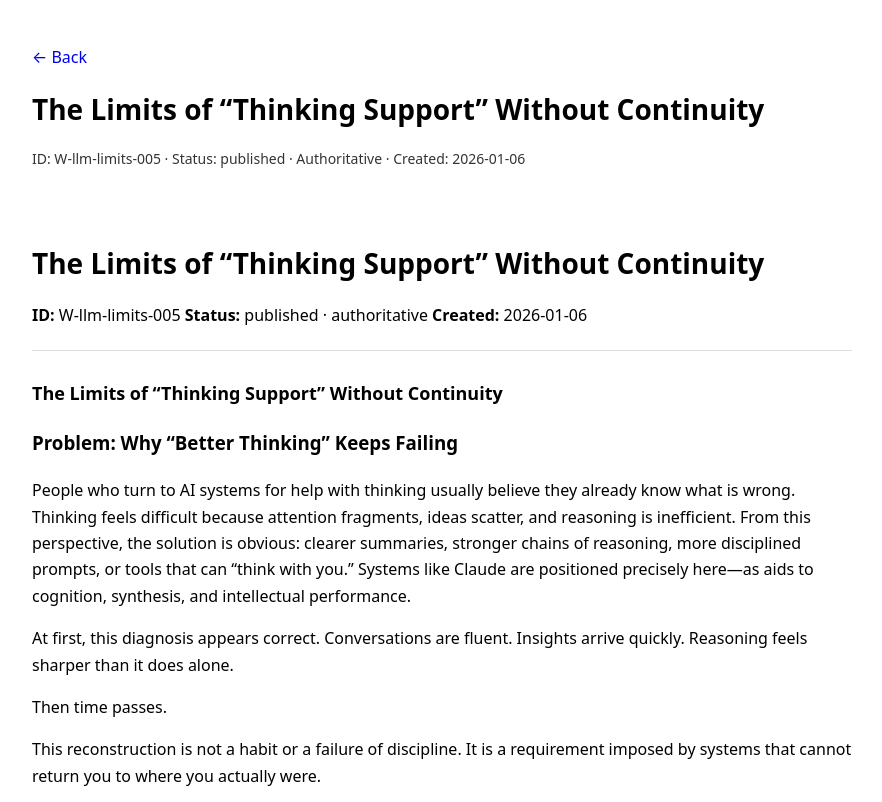
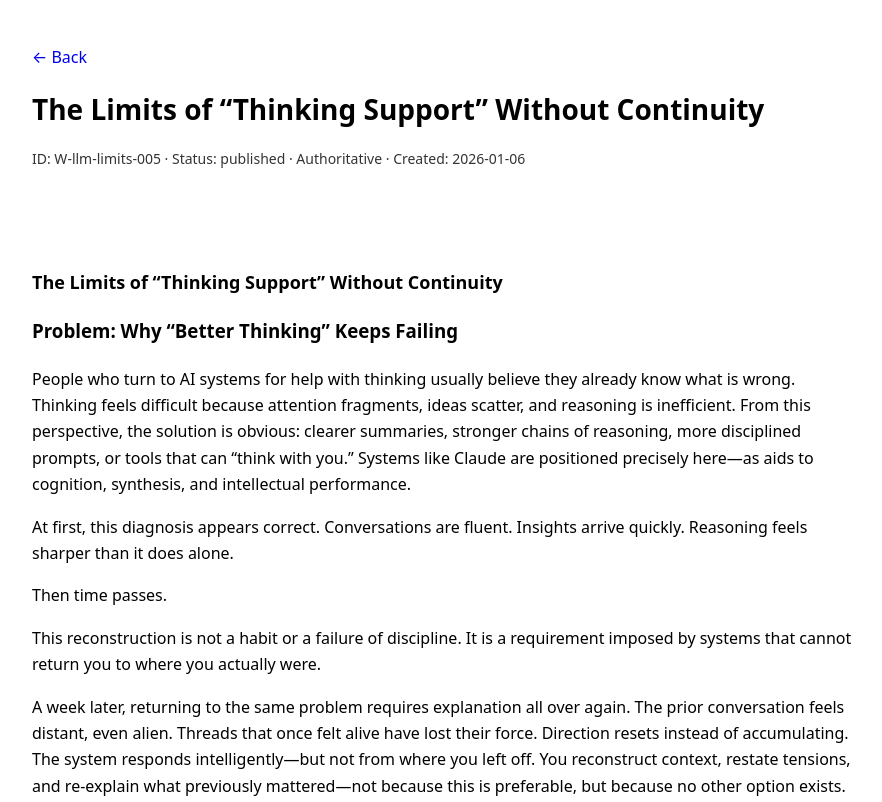
Before and after one commit to johnson21228/aug-agency, a plain HTML site: page docs/writings/claude-chatgpt-limits-for-thinking.html in a window 1280 px wide. Shown: the top 802 px of the page, without its empty margins (198-1080 px from the left). Drawn offline with Linux system fonts and the light colour scheme.

Commit message:
make publish added

```diff
--- a/docs/writings/claude-chatgpt-limits-for-thinking.html
+++ b/docs/writings/claude-chatgpt-limits-for-thinking.html
@@ -15,12 +15,7 @@
 
   <main class="wrap">
 	<article>
-	  <h1 id="the-limits-of-thinking-support-without-continuity">The Limits of “Thinking Support” Without Continuity</h1>
-<p><strong>ID:</strong> W-llm-limits-005
-<strong>Status:</strong> published · authoritative
-<strong>Created:</strong> 2026-01-06</p>
-<hr>
-<h2 id="the-limits-of-thinking-support-without-continuity_1">The Limits of “Thinking Support” Without Continuity</h2>
+	  <h2 id="the-limits-of-thinking-support-without-continuity">The Limits of “Thinking Support” Without Continuity</h2>
 <h3 id="problem-why-better-thinking-keeps-failing">Problem: Why “Better Thinking” Keeps Failing</h3>
 <p>People who turn to AI systems for help with thinking usually believe they already know what is wrong. Thinking feels difficult because attention fragments, ideas scatter, and reasoning is inefficient. From this perspective, the solution is obvious: clearer summaries, stronger chains of reasoning, more disciplined prompts, or tools that can “think with you.” Systems like Claude are positioned precisely here—as aids to cognition, synthesis, and intellectual performance.</p>
 <p>At first, this diagnosis appears correct. Conversations are fluent. Insights arrive quickly. Reasoning feels sharper than it does alone.</p>
```
Also changed, not shown: 1 other file.
